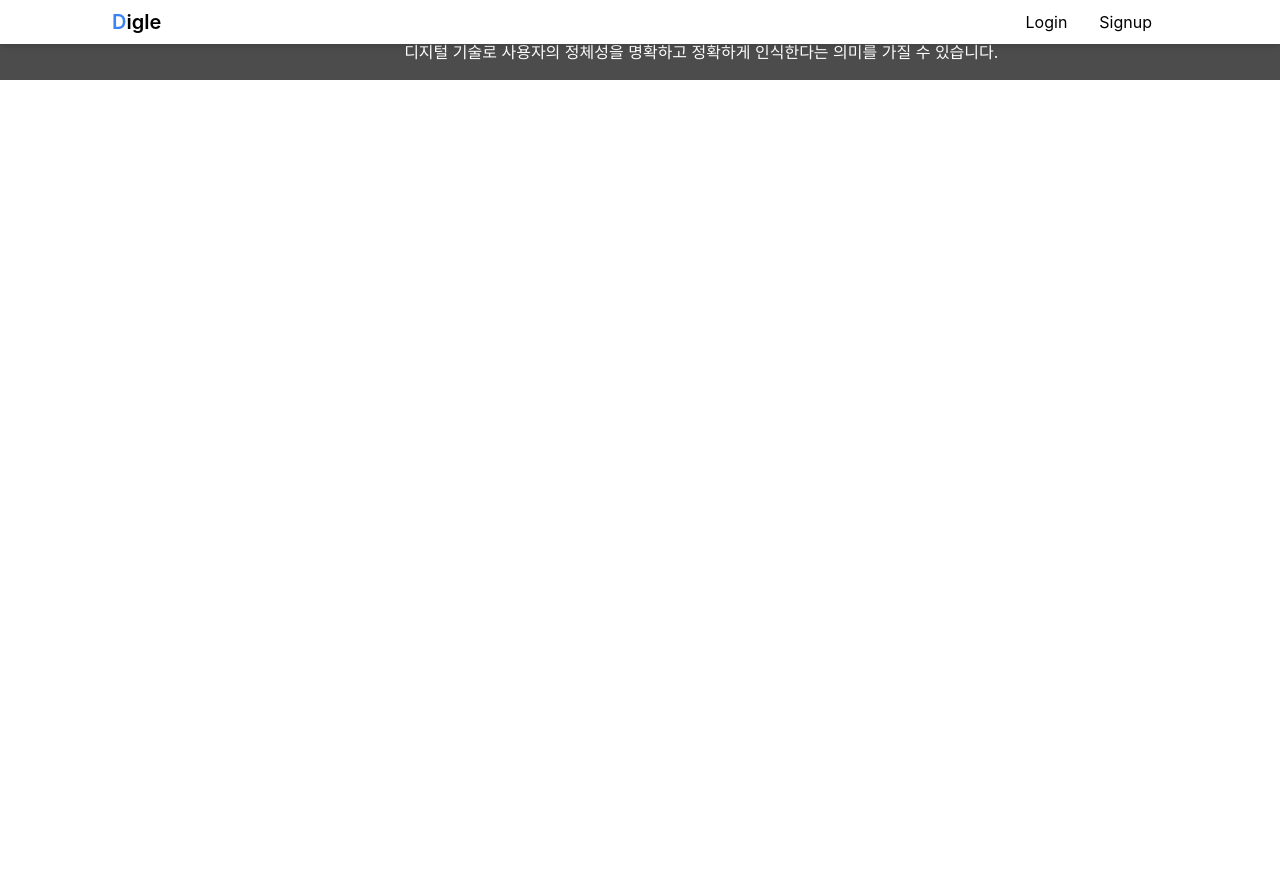
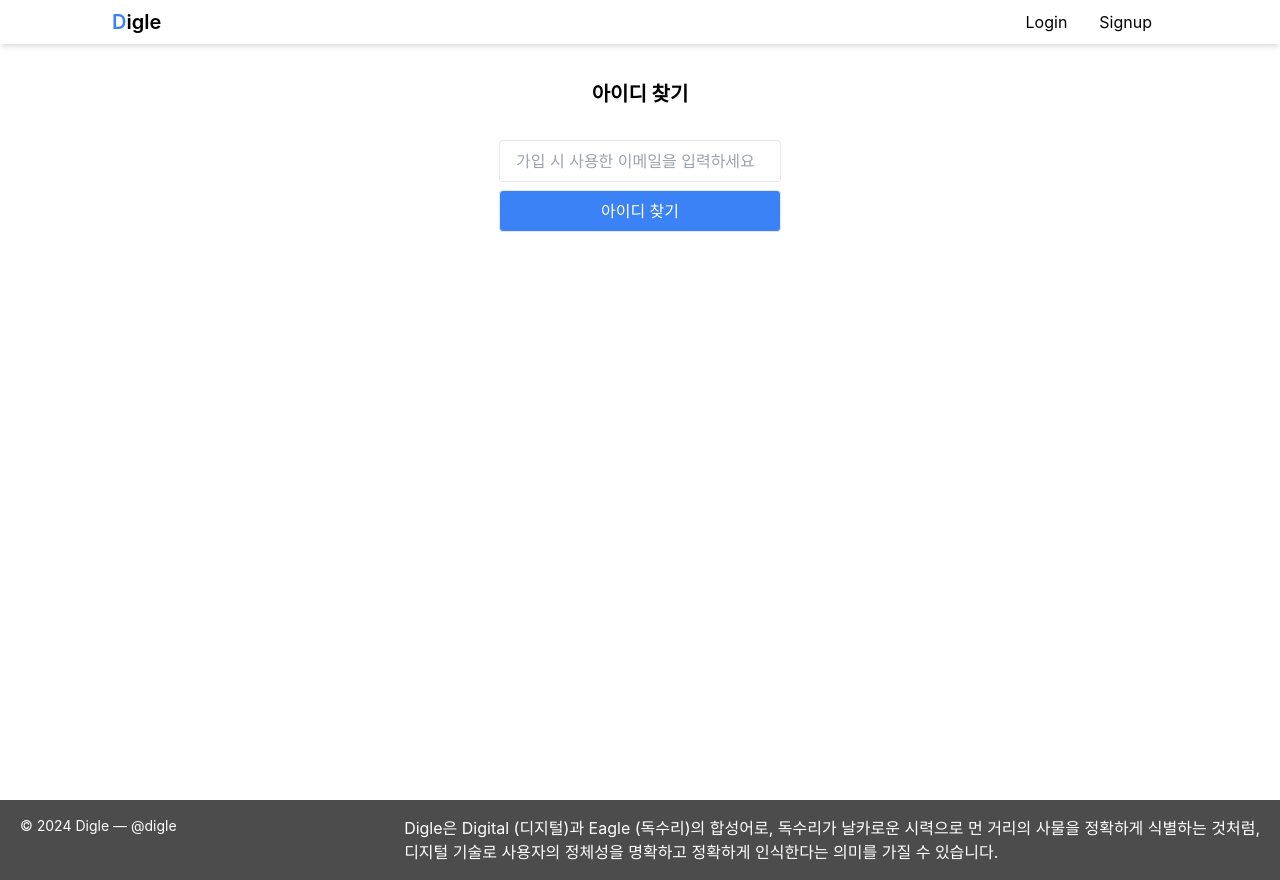
Before and after one commit to kimchiuk/Digle, a React (Create React App) app in the folder front/: page /find_username in a window 1280 px wide. Before the commit the page ends 800 px from the top, so only its background shows below. Built offline with nearby package versions, Linux system fonts and the light colour scheme.

Commit message:
add: update/main

```diff
--- a/front/src/App.js
+++ b/front/src/App.js
@@ -1,13 +1,13 @@
 import React from "react";
 import { BrowserRouter, Routes, Route } from "react-router-dom";
 import Footer from "./components/Footer";
-import Main from "./pages/MainPage";
+import Main from "./pages/main/MainPage";
 import Signup from "./pages/signup/Signup";
 import SignupDetail from "./pages/signup/SignupDetail";
 import "./App.css";
-import Navbar from "./components/NavBar";
+import NavBar from "./components/NavBar";
 import Profile from "./pages/profile/Profile";
-import Login from "./pages/Login";
+import Login from "./pages/auth/Login";
 import GoogleLoginButton from "./components/GoogleLoginButton";
 import GoogleLoginCallback from "./components/GoogleLoginCallback";
 import NaverLoginButton from "./components/NaverLoginButton";
@@ -15,11 +15,12 @@ import NaverLoginCallback from "./components/NaverLoginCallback";
 import KakaoLoginButton from "./components/KakaoLoginButton";
 import KakaoLoginCallback from "./components/KakaoLoginCallback";
 import Test from "./pages/TestPage";
+import FindUsername from "./pages/auth/FindUsername";
 
 function App() {
   return (
     <BrowserRouter>
-      <Navbar />
+      <NavBar />
 
       <Routes>
         <Route path="/" element={<Main />} />
@@ -34,6 +35,7 @@ function App() {
         <Route path="/naver_login/callback" element={<NaverLoginCallback />} />
         <Route path="/kakao_login" element={<KakaoLoginButton />} />
         <Route path="/kakao_login/callback" element={<KakaoLoginCallback />} />
+        <Route path="/find_username" element={<FindUsername />} />
       </Routes>
       <Footer />
     </BrowserRouter>
--- a/front/src/components/Footer.js
+++ b/front/src/components/Footer.js
@@ -5,7 +5,8 @@ const Footer = () => {
     <footer className="bg-black bg-opacity-70 text-white">
       <div className="container mx-auto py-4 px-5 flex flex-wrap flex-col sm:flex-row px-48">
         <p className="text-white text-sm text-center sm:text-left">
-          © {new Date().getFullYear()} Digle —
+          © {new Date().getFullYear()} Digle
+           —
           <a
             href="https://twitter.com/digle"
             rel="noopener noreferrer"
@@ -16,8 +17,8 @@ const Footer = () => {
           </a>
         </p>
         <br/><br/>
-        <span className="inline-flex sm:ml-auto sm:mt-0 mt-2 justify-center sm:justify-start">
-          <p>
+        <span className=" inline-flex sm:ml-auto sm:mt-0 mt-2 justify-center sm:justify-start">
+          <p className="hidden md:block">
             Digle은 Digital (디지털)과 Eagle (독수리)의 합성어로, 독수리가
             날카로운 시력으로 먼 거리의 사물을 정확하게 식별하는 것처럼,
             <br/>
--- a/front/src/components/Navbar.js
+++ b/front/src/components/Navbar.js
@@ -1,7 +1,7 @@
 import React, { useState } from "react";
 import { Link } from "react-router-dom";
 
-const Navbar = () => {
+const NavBar = () => {
   // Navbar 컴포넌트 정의
   const [isLogin, setIsLogin] = useState(false);
   // const [navbarStyle, setNavbarStyle] = useState('bg-transparent text-black');
@@ -70,4 +70,4 @@ const Navbar = () => {
   );
 };
 
-export default Navbar;
+export default NavBar;
--- /dev/null
+++ b/front/src/pages/auth/FindUsername.js
@@ -0,0 +1,78 @@
+import React, { useState } from 'react';
+import axios from 'axios';
+
+const FindUsername = () => {
+  const [email, setEmail] = useState('');
+  const [username, setUsername] = useState('');
+  const [error, setError] = useState('');
+  const [loading, setLoading] = useState(false);
+
+  const handleEmailChange = (event) => {
+    setEmail(event.target.value);
+    setError('');
+  };
+
+  const handleEmailClick = () => {
+    setEmail('');
+  };
+
+  const handleKeyPress = (event) => {
+    if (event.key === 'Enter') {
+      findUsername();
+    }
+  };
+
+  const findUsername = async () => {
+    if (!email) {
+      console.log('아이디를 찾겠소.')
+      setError('이메일 주소를 입력해주세요.');
+      return;
+    }
+
+    setLoading(true);
+    try {
+      // axios를 사용하여 서버에 '아이디 찾기' 요청을 보냅니다.
+      const response = await axios.post('/api/find-username', { email });
+      setUsername(response.data.username); // 응답으로 받은 사용자 이름을 상태에 저장합니다.
+    } catch (err) {
+      // 에러 발생 시 메시지를 설정합니다.
+      setError(err.response?.data?.message || '잘못 입력하였거나 존재하지 않는 E-mail입니다.');
+    } finally {
+      setLoading(false); // 로딩 상태를 해제합니다.
+      setEmail('')
+      setUsername('')
+    }
+  };
+
+  return (
+    <div className="flex flex-col min-h-screen justify-between">
+    <div className='flex flex-col items-center justify-center space-y-4 pt-20'>
+          <h2 className="text-xl font-bold mb-4">아이디 찾기</h2>
+          <div className="flex flex-col items-center space-y-2">
+            <input
+              type="email"
+              value={email}
+              onChange={handleEmailChange}
+              onClick={handleEmailClick}
+              onKeyPress={handleKeyPress}
+              placeholder="가입 시 사용한 이메일을 입력하세요"
+              className="px-4 py-2 border rounded w-full max-w-xs"
+            />
+            <button
+              onClick={findUsername}
+              disabled={loading}
+              className={`px-4 py-2 border rounded w-full max-w-xs ${loading ? 'bg-gray-300' : 'bg-blue-500 text-white'}`}
+            >
+              {loading ? '로딩 중...' : '아이디 찾기'}
+            </button>
+            {username && !error && (
+              <p className="text-green-500">회원님의 아이디는 <strong>{username}</strong> 입니다.</p>
+            )}
+            {error && <p className="text-red-500">{error}</p>}
+          </div>
+        </div>
+      </div>
+  );
+};
+
+export default FindUsername;
--- a/front/src/pages/Login.js
+++ b/front/src/pages/auth/Login.js
@@ -1,9 +1,9 @@
 import React, { useState } from "react";
 import { Link } from "react-router-dom";
 import axios from "axios";
-import NaverLoginButton from "../components/NaverLoginButton";
-import KakaoLoginButton from "../components/KakaoLoginButton";
-import GoogleLoginButton from "../components/GoogleLoginButton";
+import NaverLoginButton from "../../components/NaverLoginButton";
+import KakaoLoginButton from "../../components/KakaoLoginButton";
+import GoogleLoginButton from "../../components/GoogleLoginButton";
 
 const Login = () => {
   const [username, setUsername] = useState("");
@@ -63,6 +63,9 @@ const Login = () => {
             <Link to="/signup" className="text-sm hover:underline">
               아이디가 없으신가요?
             </Link>
+            <Link to="/find_username" className="text-sm hover:underline">
+              아이디 찾기
+            </Link>
           </div>
           <div className="flex items-center justify-center space-x-2">
             <hr className="w-28 bg-white h-0.5 border-none" />
--- a/front/src/pages/MainPage2.js
+++ b/front/src/pages/main/MainPage2.js
@@ -1,6 +1,6 @@
 const Main2 = () => {
   return (
-    <div className="flex justify-center mx-16 my-4">
+    <div className="flex justify-center mx-16 my-4  ">
         <div className="flex flex-wrap justify-center max-w-screen-md mx-auto">
           <div className="flex-1 mr-10">
             <h1 className="text-2xl text-center font-extrabold">화상 얼굴 인식 기능</h1>
@@ -17,7 +17,7 @@ const Main2 = () => {
               </button>
             </div>
           </div>
-          <div className="flex-1 ml-10">
+          <div className="flex-1 ml-10 hidden md:block">
           <img src="https://media.istockphoto.com/id/492571136/ko/%EC%82%AC%EC%A7%84/%EC%9B%B9-%ED%99%94%EC%83%81-%EC%B1%84%ED%8C%85%EC%97%90%EC%84%9C-%EC%9D%B8%EC%82%AC%ED%95%98%EB%8A%94-%EC%97%AC%EC%84%B1.jpg?s=612x612&w=is&k=20&c=Rh5N3eZctnDyETbRf-3yV0u2IAfihFcyX3iYtVoUE4c="/>
           </div>
         </div>
```
Also changed, not shown: front/src/pages/auth/FindPassword.js (added), front/src/pages/main/MainPage.js (renamed from front/src/pages/MainPage.js).
